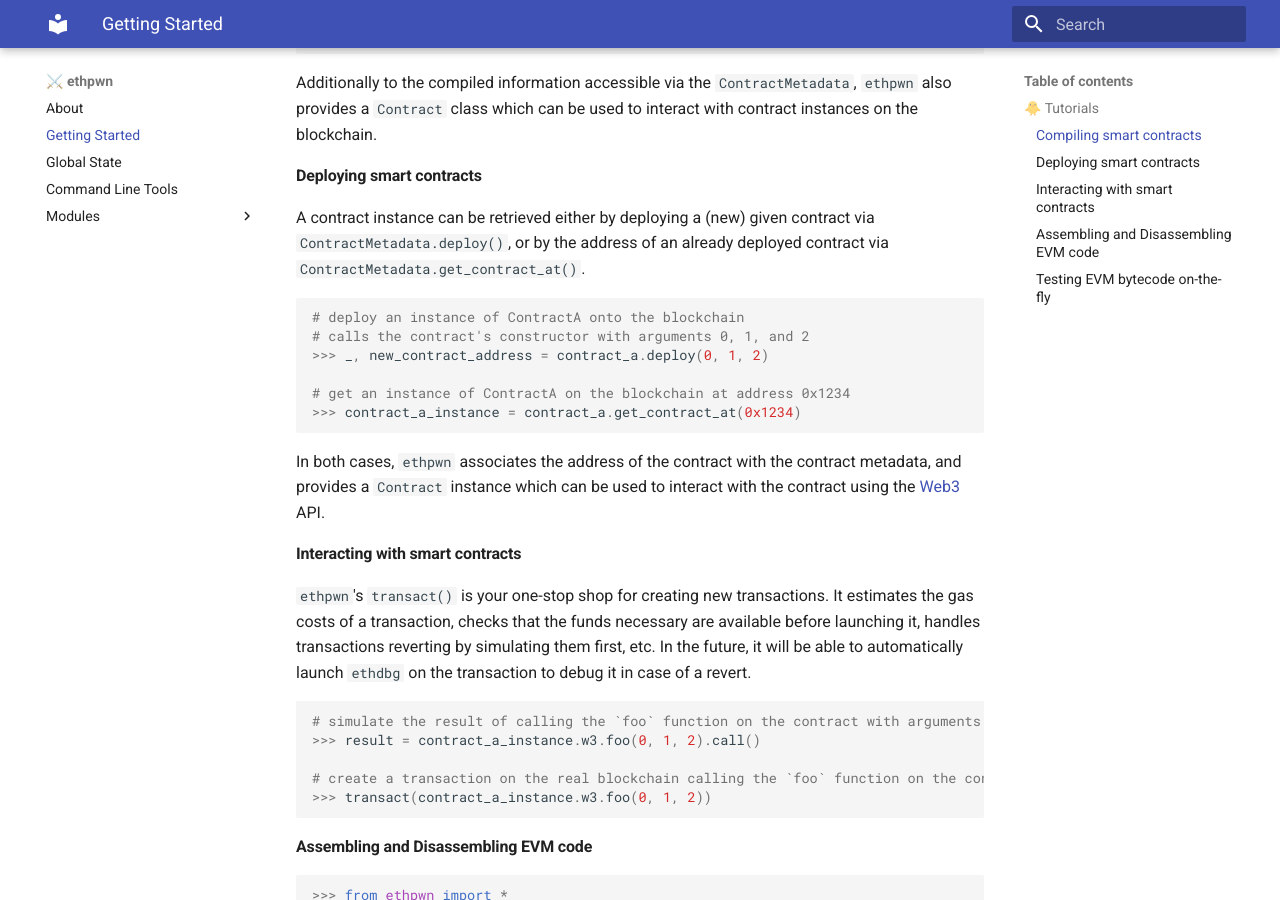
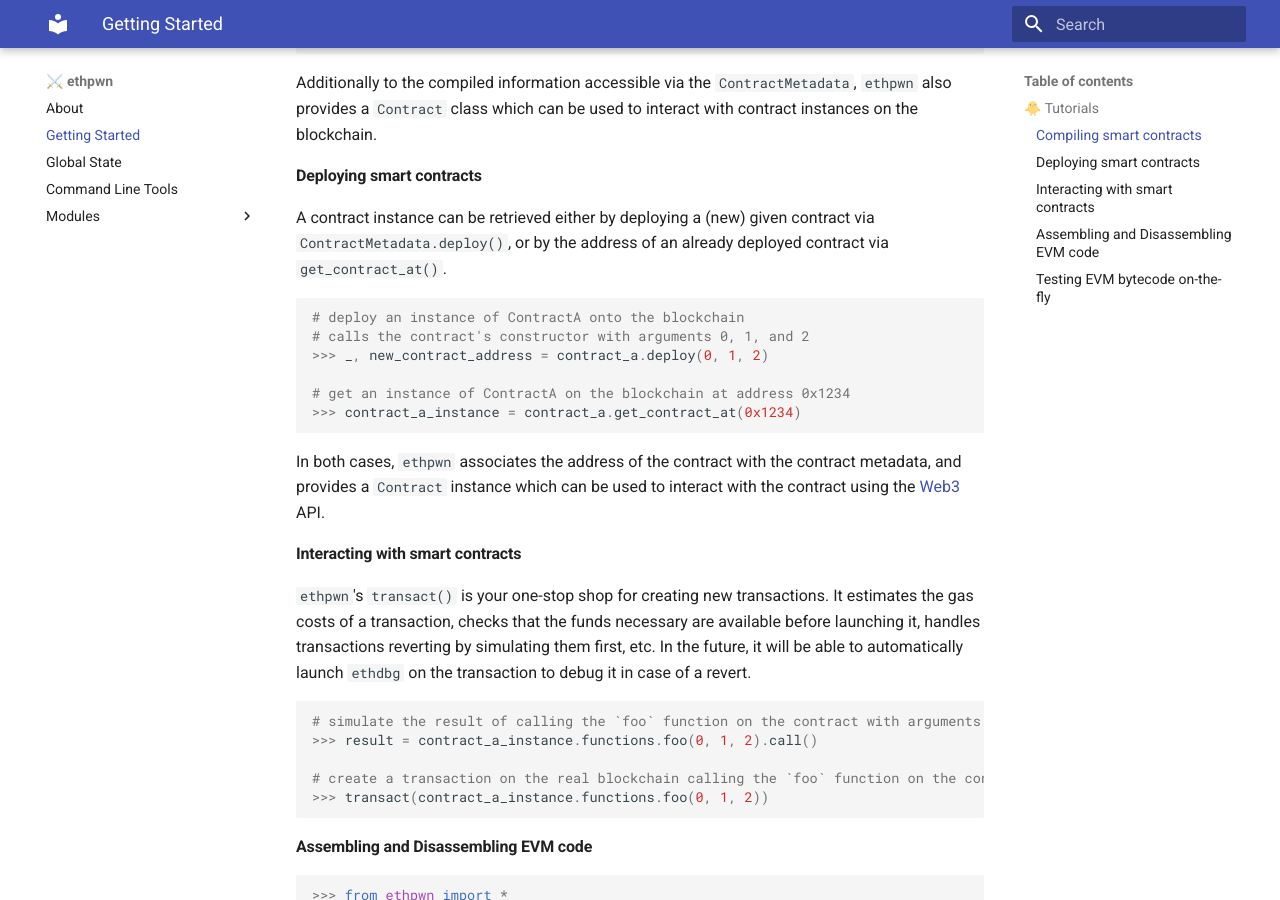
Before and after one commit to ethpwn/ethpwn, an MkDocs documentation site: the page built from docs/docs/ethpwn/getting_started.md, in a window 1280 px wide and 900 px high, scrolled down 867 px. Built offline with MkDocs 1.6.1 and Material for MkDocs 9.7.7, drawn with Linux system fonts in a browser that asks for light colours.

Commit message:
fix doc
Signed-off-by: degrigis <degrigis@ucsb.edu>

````diff
--- a/docs/docs/ethpwn/getting_started.md
+++ b/docs/docs/ethpwn/getting_started.md
@@ -37,7 +37,7 @@
 
 #### Deploying smart contracts
 
-A contract instance can be retrieved either by deploying a (new) given contract via `ContractMetadata.deploy()`, or by the address of an already deployed contract via `ContractMetadata.get_contract_at()`.
+A contract instance can be retrieved either by deploying a (new) given contract via `ContractMetadata.deploy()`, or by the address of an already deployed contract via `get_contract_at()`.
 
 ```python
 # deploy an instance of ContractA onto the blockchain
@@ -59,10 +59,10 @@
 
 ```python
 # simulate the result of calling the `foo` function on the contract with arguments 0, 1, and 2
->>> result = contract_a_instance.w3.foo(0, 1, 2).call()
+>>> result = contract_a_instance.functions.foo(0, 1, 2).call()
 
 # create a transaction on the real blockchain calling the `foo` function on the contract with arguments 0, 1, and 2
->>> transact(contract_a_instance.w3.foo(0, 1, 2))
+>>> transact(contract_a_instance.functions.foo(0, 1, 2))
 ```
 
 #### Assembling and Disassembling EVM code
````
Also changed, not shown: other parts of docs/docs/ethpwn/getting_started.md (+1 -1 lines).
